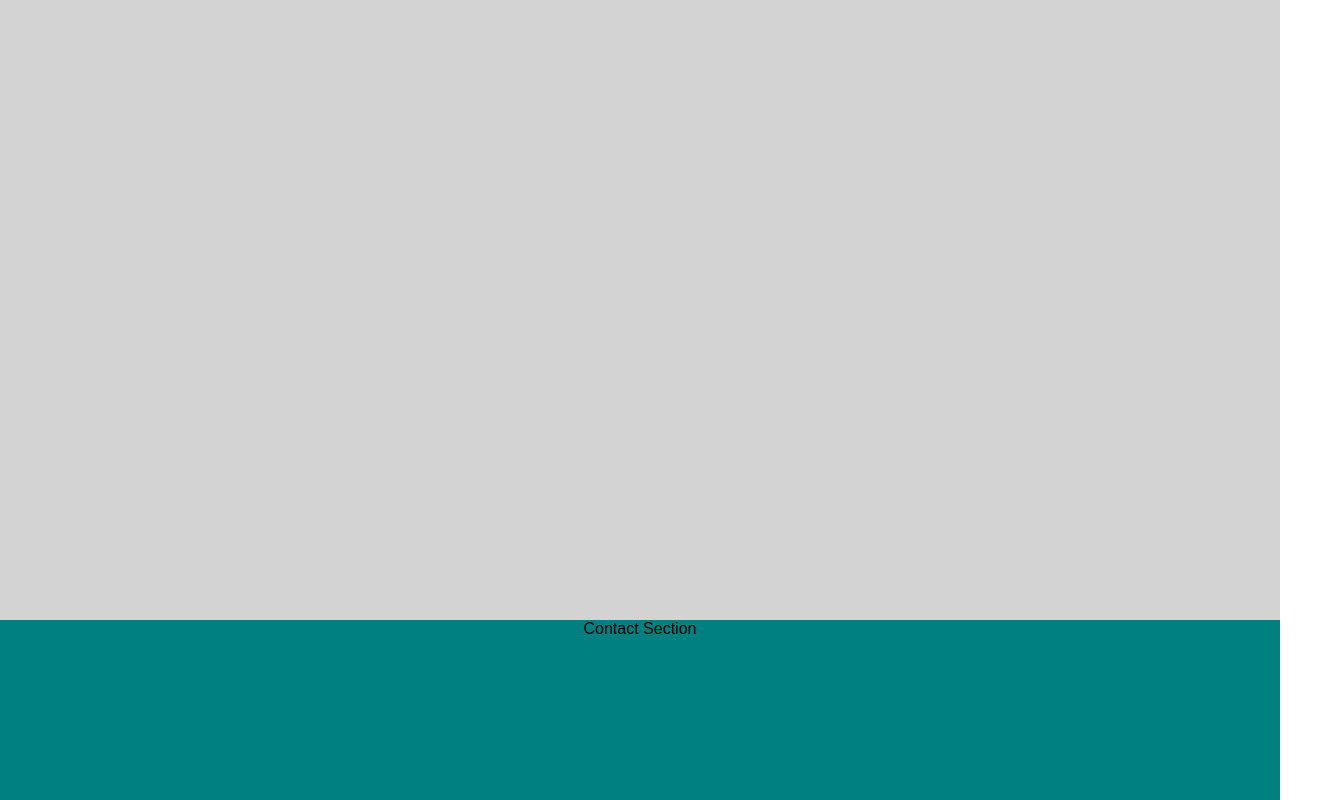
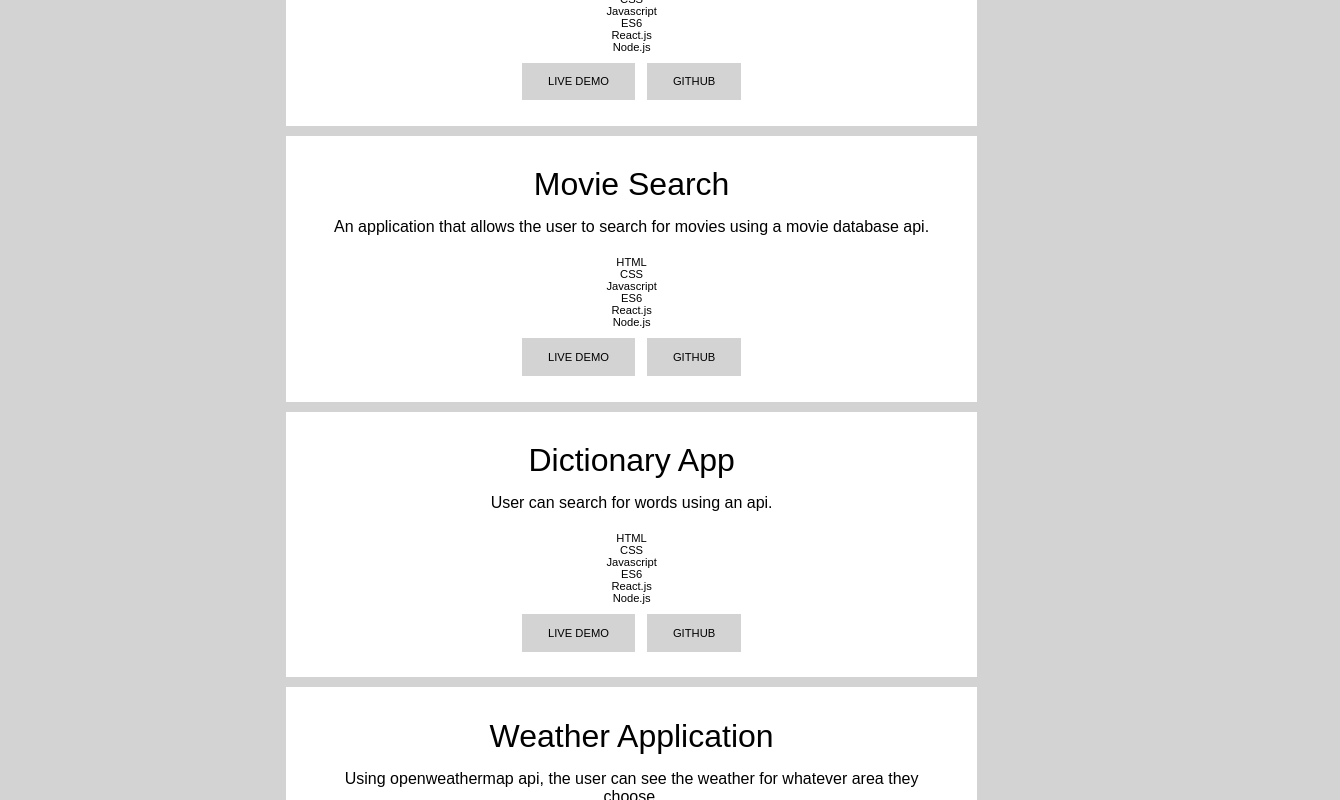
Before and after one commit to MatthieuNadeau96/My-Portfolio, a React (Create React App) app: page / in a window 1280 px wide. Shown: the part 980-1780 px from the top of the page, 1340 px wide, since content can reach past the window. Built offline with nearby package versions, Linux system fonts and the light colour scheme; the HTML template or start-up script is replaced by a standard one.

Commit message:
working on project card visuals

```diff
--- a/src/App.css
+++ b/src/App.css
@@ -14,7 +14,7 @@
   left: 0;
 }
 
-.title {
+.landing-title {
   margin: 46vh;
   top: 0;
   left: 0;
@@ -22,12 +22,61 @@
   letter-spacing: 8px;
 }
 
+
+/* PROJECT SECTION */
+
+
 .project-section {
   background: lightgrey;
   text-align: center;
   width: 100%;
-  height: 100vh;
+  padding: 30px;
 }
+
+.project-card {
+  background: white;
+  padding: 2%;
+  margin: 10px 20% 10px 20%;
+  width: 50%;
+  height: 10%;
+}
+
+.card-title {
+  font-size: 2em;
+  margin: 0;
+  padding: 5px;
+}
+
+.card-info {
+  margin: 0;
+  padding: 10px;
+}
+
+.card-tools {
+  display: inline-block;
+  font-size: .7em;
+  list-style: none;
+  text-align: center;
+  margin: 0;
+  padding: 10px 0;
+}
+
+.card-btns {
+  align-items: center;
+}
+
+.card-btns button {
+  border: none;
+  font-size: .7em;
+  text-transform: uppercase;
+  padding: 2% 4%;
+  margin: 0 1%;
+  background-color: lightgrey;
+}
+
+
+/* CONTACT SECTION */
+
 
 .contact-section {
   background: teal;
--- a/src/components/LandingPage/_LandingPage.js
+++ b/src/components/LandingPage/_LandingPage.js
@@ -5,7 +5,7 @@ class LandingPage extends Component {
   render() {
     return (
       <div className="home-section">
-        <p className="title">Matthieu Nadeau</p>
+        <p className="landing-title">Matthieu Nadeau</p>
       </div>
     );
   }
--- /dev/null
+++ b/src/components/ProjectPage/ProjectCard.js
@@ -0,0 +1,24 @@
+import React, { Component } from 'react';
+
+class ProjectCard extends Component {
+
+  render() {
+    return (
+      <div className="project-card">
+        <p className="card-title">{this.props.cardTitle}</p>
+        <p className="card-info">{this.props.cardInfo}</p>
+        <ul className="card-tools">
+          { this.props.tools.map(tool => <li key={tool}>{tool}</li>) }
+        </ul>
+        <div className="card-btns">
+          <button className="btn-live">Live Demo</button>
+          <button className="btn-github">Github</button>
+        </div>
+
+      </div>
+    );
+  }
+
+}
+
+export default ProjectCard;
--- a/src/components/ProjectPage/_ProjectPage.js
+++ b/src/components/ProjectPage/_ProjectPage.js
@@ -1,11 +1,32 @@
 import React, { Component } from 'react';
+
+import ProjectCard from './ProjectCard';
 
 class ProjectPage extends Component {
 
   render() {
     return (
       <div className="project-section">
-        Project Section
+        <ProjectCard
+          cardTitle="Calculator"
+          cardInfo="A calculator application"
+          tools={["HTML", "CSS", "Javascript", "ES6", "React.js", "Node.js"]}
+        />
+        <ProjectCard
+          cardTitle="Movie Search"
+          cardInfo="An application that allows the user to search for movies using a movie database api."
+          tools={["HTML", "CSS", "Javascript", "ES6", "React.js", "Node.js"]}
+        />
+        <ProjectCard
+          cardTitle="Dictionary App"
+          cardInfo="User can search for words using an api."
+          tools={["HTML", "CSS", "Javascript", "ES6", "React.js", "Node.js"]}
+        />
+        <ProjectCard
+          cardTitle="Weather Application"
+          cardInfo="Using openweathermap api, the user can see the weather for whatever area they choose."
+          tools={["HTML", "CSS", "Javascript", "ES6", "React.js", "Node.js"]}
+        />
       </div>
     );
   }
--- a/src/index.css
+++ b/src/index.css
@@ -3,3 +3,17 @@ body {
   padding: 0;
   font-family: sans-serif;
 }
+
+html {
+  width: 100%;
+  height: 100%;
+  top: 0;
+  left: 0;
+}
+
+#root {
+  width: 100%;
+  height: 100%;
+  top: 0;
+  left: 0;
+}
```
